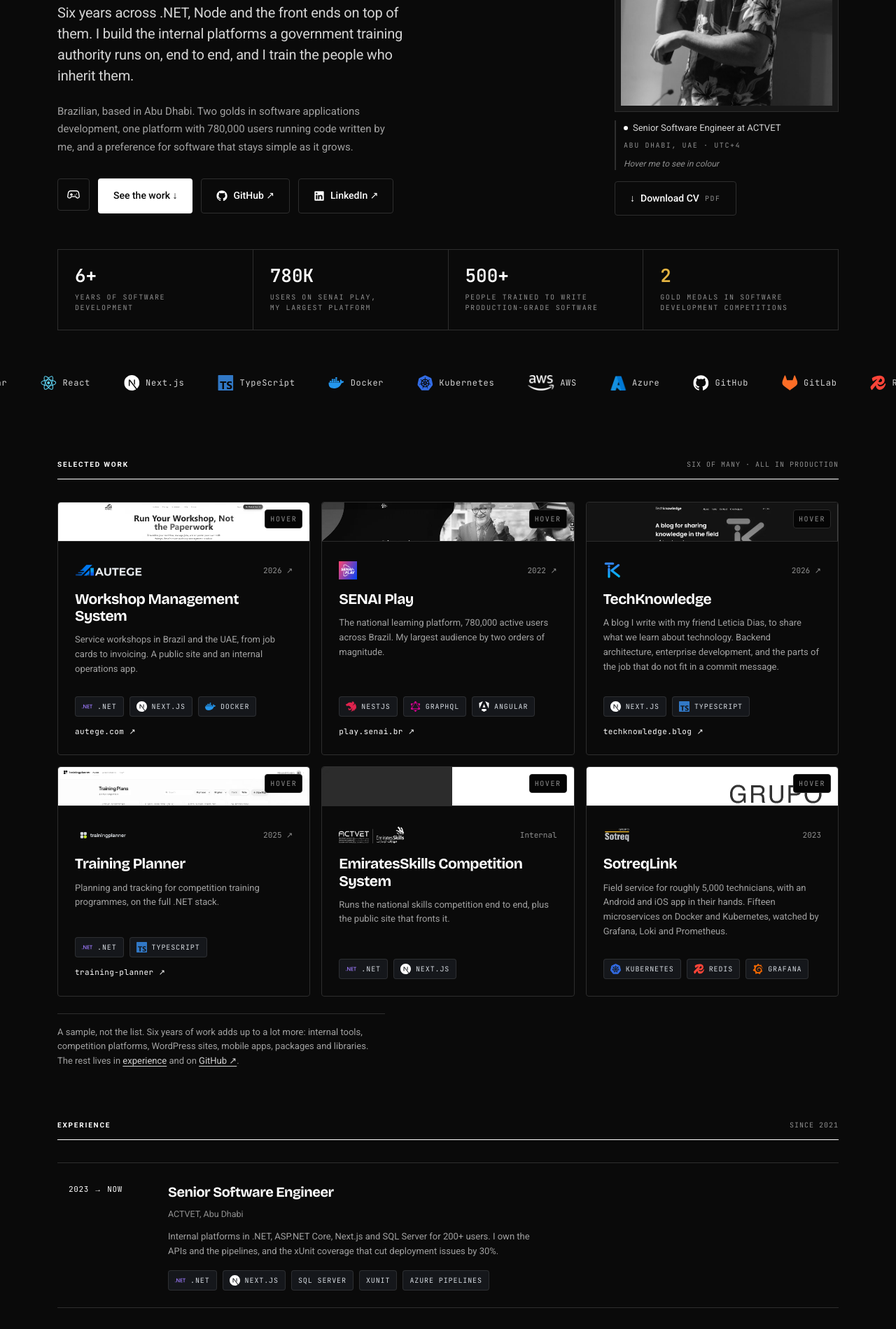
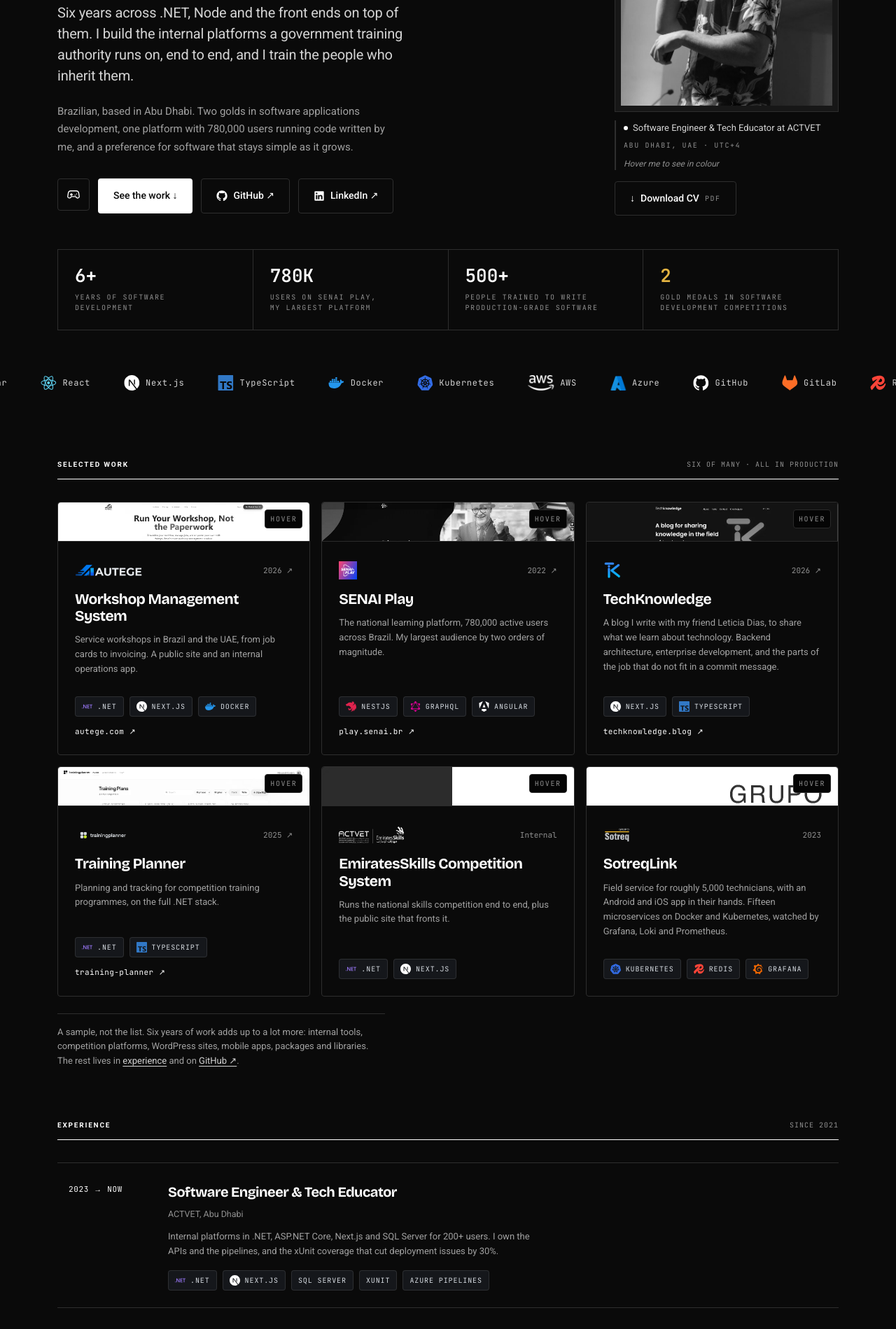
Before and after one commit to Mikkaiser/mikkaiser-portfolio, a Next.js app: page / in a window 1280 px wide. Shown: the part 399-2298 px from the top of the page at 70% size. Built offline with nearby package versions, Linux system fonts and the light colour scheme.

Commit message:
Retitle the current role to Software Engineer & Tech Educator

```diff
--- a/app/layout.tsx
+++ b/app/layout.tsx
@@ -23,7 +23,7 @@
 // deliberately kept in the h1, the description, the OG title and the Person
 // schema below, which is what Google matches a "mikael ribeiro" search against
 // and what it uses to rewrite the displayed title for a name query.
-const TITLE = "Mikkaiser | Software Developer, Abu Dhabi";
+const TITLE = "Mikkaiser | Software Engineer & Tech Educator, Abu Dhabi";
 const FULL_NAME = "Mikael Ribeiro Simoes";
 const DESCRIPTION =
   "Mikael Ribeiro Simoes, known as Mikkaiser, is a full stack software developer in Abu Dhabi. Six years across .NET, Node, Angular and Next.js building enterprise platforms, one serving 780,000 users, and two gold medals in software applications development.";
@@ -42,7 +42,7 @@
   openGraph: {
     type: "profile",
     url: SITE,
-    title: "Mikael Ribeiro Simoes (Mikkaiser) | Software Developer, Abu Dhabi",
+    title: "Mikael Ribeiro Simoes (Mikkaiser) | Software Engineer & Tech Educator, Abu Dhabi",
     description:
       "Full stack and enterprise systems in .NET, Node and TypeScript. Platforms serving 780,000 users. Two golds in software applications development.",
     locale: "en_GB",
@@ -74,7 +74,7 @@
   "@type": "Person",
   name: "Mikael Ribeiro Simoes",
   alternateName: ["Mikkaiser", "mikkaiser", "Mikael Ribeiro"],
-  jobTitle: "Senior Software Engineer",
+  jobTitle: "Software Engineer & Tech Educator",
   description:
     "Full stack software developer working across backend architecture, front end and enterprise systems, based in Abu Dhabi.",
   url: `${SITE}/`,
--- a/components/Experience.tsx
+++ b/components/Experience.tsx
@@ -4,7 +4,7 @@
 
 const ROWS: Row[] = [
   {
-    when: "2023 → NOW", now: true, title: "Senior Software Engineer", org: "ACTVET, Abu Dhabi",
+    when: "2023 → NOW", now: true, title: "Software Engineer & Tech Educator", org: "ACTVET, Abu Dhabi",
     blurb: "Internal platforms in .NET, ASP.NET Core, Next.js and SQL Server for 200+ users. I own the APIs and the pipelines, and the xUnit coverage that cut deployment issues by 30%.",
     chips: [CHIPS.dotnet, CHIPS.next, CHIPS.sqlserver, CHIPS.xunit, CHIPS.azurePipelines],
   },
--- a/components/Hero.tsx
+++ b/components/Hero.tsx
@@ -69,7 +69,7 @@
             />
           </div>
           <figcaption className="portrait__cap">
-            <span className="portrait__role"><span className="dot" />Senior Software Engineer at ACTVET</span>
+            <span className="portrait__role"><span className="dot" />Software Engineer &amp; Tech Educator at ACTVET</span>
             <span className="portrait__loc">Abu Dhabi, UAE · UTC+4</span>
             <span className="portrait__hint">Hover me to see in colour</span>
           </figcaption>
--- a/lib/bio.ts
+++ b/lib/bio.ts
@@ -25,14 +25,14 @@
 
 FACTS
 Name: Mikael Ribeiro Simoes (handle mikkaiser). Brazilian, based in Abu Dhabi, UAE. Email mikkaiser.ribeiro@gmail.com. LinkedIn linkedin.com/in/mikael-ribeiro. GitHub github.com/Mikkaiser.
-Role: Senior Software Engineer at ADVETI (Abu Dhabi Vocational Education and Training Institute), part of ACTVET, working with the Abu Dhabi Government on large scale digital transformation. Also Software Development Expert (Software Solutions Expert) for the EmiratesSkills Software Applications Development skill. Six plus years of experience. Also a technical instructor.
+Role: Software Engineer & Tech Educator at ADVETI (Abu Dhabi Vocational Education and Training Institute), part of ACTVET, working with the Abu Dhabi Government on large scale digital transformation. Also Software Development Expert (Software Solutions Expert) for the EmiratesSkills Software Applications Development skill. Six plus years of experience. Also a technical instructor.
 Languages: Portuguese native, professional fluency in English. Teaches and works in English in an international, multicultural environment.
 
 IN HIS OWN WORDS
 Full stack developer and system architect building enterprise grade applications for web, mobile and desktop. Specialises in designing, developing, testing, deploying and maintaining scalable, secure, high performance systems, with a focus on solving complex technical problems, improving reliability and shipping production ready solutions in demanding environments. Applies clean architecture and domain driven design, JWT authentication, and automated testing as a default rather than an afterthought. Experienced with critical production systems: microservices, event driven architectures, containerised platforms, observability and caching. His stated objective is to deliver high impact software and contribute to scalable, inclusive and socially meaningful technology through continuous learning and technical excellence.
 
 EXPERIENCE
-ADVETI / ACTVET, Abu Dhabi, Senior Software Engineer, September 2023 to present, on site. Software Solutions Instructor and Software Engineer focused on system development, backend architecture and enterprise application design. Built a Student Management Platform in Next.js and MariaDB for EmiratesSkills and WorldSkills competitors, covering training tracking, performance monitoring and reporting, with 200+ active users. Builds and maintains internal platforms and tools on the .NET stack for academic, operational and administrative workflows, using ASP.NET Core Web API, Entity Framework Core, ASP.NET MVC, .NET MAUI, WPF and Windows Forms. CI/CD via GitHub Actions and Azure Pipelines; unit and integration testing with xUnit reduced deployment issues by 30%. Configures virtualised and cloud based environments that simulate production and competition grade systems. Integrates AI solutions for automation, analytics and operational optimisation. Leads technical training programmes on real world software engineering practice, clean architecture and problem solving, for more than 500 students and professionals across ATS schools, HCT (Higher Colleges of Technology) and Khalifa University.
+ADVETI / ACTVET, Abu Dhabi, Software Engineer & Tech Educator, September 2023 to present, on site. Software Solutions Instructor and Software Engineer focused on system development, backend architecture and enterprise application design. Built a Student Management Platform in Next.js and MariaDB for EmiratesSkills and WorldSkills competitors, covering training tracking, performance monitoring and reporting, with 200+ active users. Builds and maintains internal platforms and tools on the .NET stack for academic, operational and administrative workflows, using ASP.NET Core Web API, Entity Framework Core, ASP.NET MVC, .NET MAUI, WPF and Windows Forms. CI/CD via GitHub Actions and Azure Pipelines; unit and integration testing with xUnit reduced deployment issues by 30%. Configures virtualised and cloud based environments that simulate production and competition grade systems. Integrates AI solutions for automation, analytics and operational optimisation. Leads technical training programmes on real world software engineering practice, clean architecture and problem solving, for more than 500 students and professionals across ATS schools, HCT (Higher Colleges of Technology) and Khalifa University.
 Radix Engineering and Software, Rio de Janeiro, Full Stack Developer, January to September 2023, remote. Member of the Support and Sustaining Engineering team, maintaining and evolving large scale enterprise systems in production. Stabilised SotreqLink, the core operational management platform for Sotreq and Caterpillar, serving around 5,000 internal users and field technicians. Resolved 50+ production incidents a month through root cause analysis, reducing recurring failures by 35% and delivering 100+ corrective fixes, evolutionary maintenance and new features. Backend in ASP.NET Core and ASP.NET MVC across roughly 15 microservices communicating over RabbitMQ, deployed with Docker and Kubernetes at 99.9% availability. Data persistence and caching with Oracle Database and Redis, improving response times 20 to 30%. Infrastructure and CI/CD on Microsoft Azure. Observability with Grafana, Loki and Prometheus, cutting incident detection time by 40%. Automated test coverage to 75%. Shipped and maintained a React Native app for 200+ field technicians on Android and iOS, and worked on SAP integrations for automated invoice generation and financial workflows.
 SENAI Alagoas, Maceio, Full Stack Developer, April 2022 to January 2023. 10+ web and mobile applications for the Federation of Industries ecosystem and partner companies, automating tasks and speeding up processes; contributed to SENAI Play, a national LMS with 780,000+ active users. REST and GraphQL APIs in NestJS and Node.js, front ends in Angular with TypeScript, SASS and Apollo. Maintained .NET systems and built mobile apps in React Native. Databases in MySQL and SQL Server through Entity Framework, TypeORM and Sequelize. Automated testing with Jest and Jasmine cut production defects 25%. CI/CD on GitLab CI, containerisation with Docker and Docker Compose cutting image size 50%. Scrum across cross functional teams, plus 5+ internal technical training sessions.
 SENAI Alagoas, Maceio, Web Developer, March 2021 to April 2022. Delivered four WordPress projects end to end with PHP, MySQL and JavaScript, then moved to SENAI's newer platforms building both front end and back end in Angular and NestJS with TypeScript.
--- a/scripts/cv-data.mjs
+++ b/scripts/cv-data.mjs
@@ -1,11 +1,11 @@
 // Single source of truth for the CV. Kept in sync with the site copy and lib/bio.ts.
 // Where the old resume and the site disagreed, the stronger claim was kept:
 // 6+ years (not 5+) and 500+ trained (not 400+). The ACTVET role is titled
-// "Senior Software Engineer"; "Software Development Expert" is the EmiratesSkills
+// "Software Engineer & Tech Educator"; "Software Development Expert" is the EmiratesSkills
 // designation and is carried in the headline and the awards section instead.
 export const cv = {
   name: "Mikael Ribeiro Simoes",
-  title: "Senior Software Engineer · Software Development Expert",
+  title: "Software Engineer & Tech Educator · Software Development Expert",
   contact: [
     "Abu Dhabi, UAE",
     "+971 56 766 4593",
@@ -29,7 +29,7 @@
   ],
   experience: [
     {
-      role: "Senior Software Engineer",
+      role: "Software Engineer & Tech Educator",
       org: "ACTVET",
       place: "Abu Dhabi, UAE",
       when: "09/2023 — Present",
```
Also changed, not shown: 1 other file (tests, documents, lock files or other folders).
